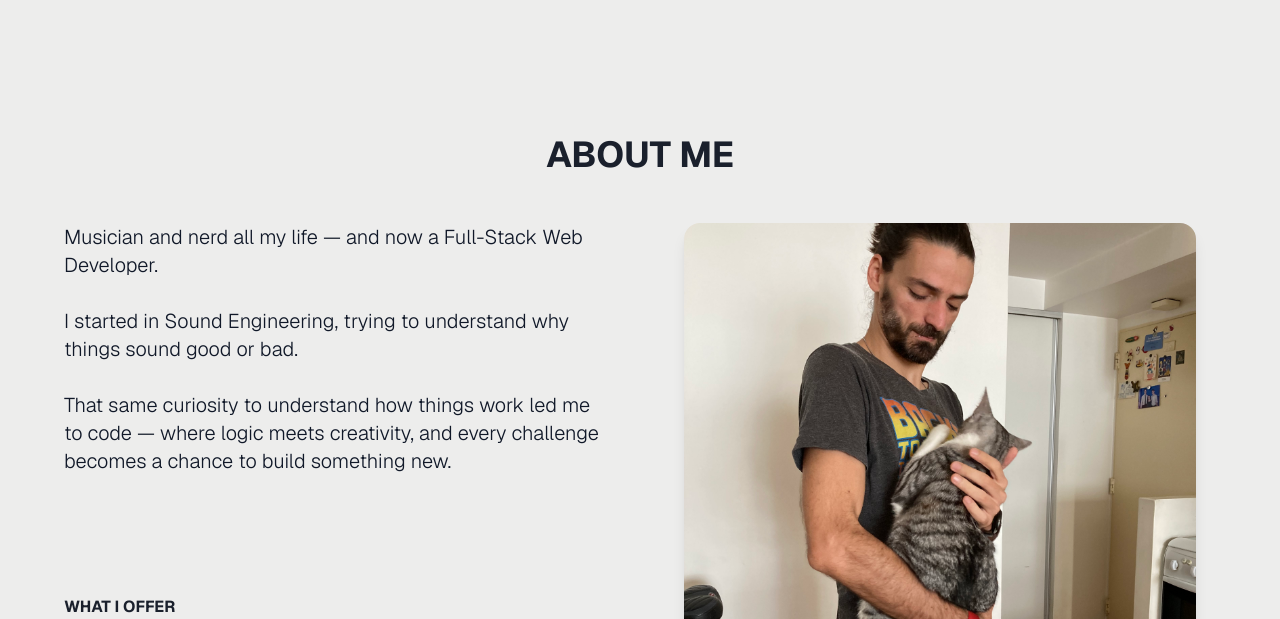
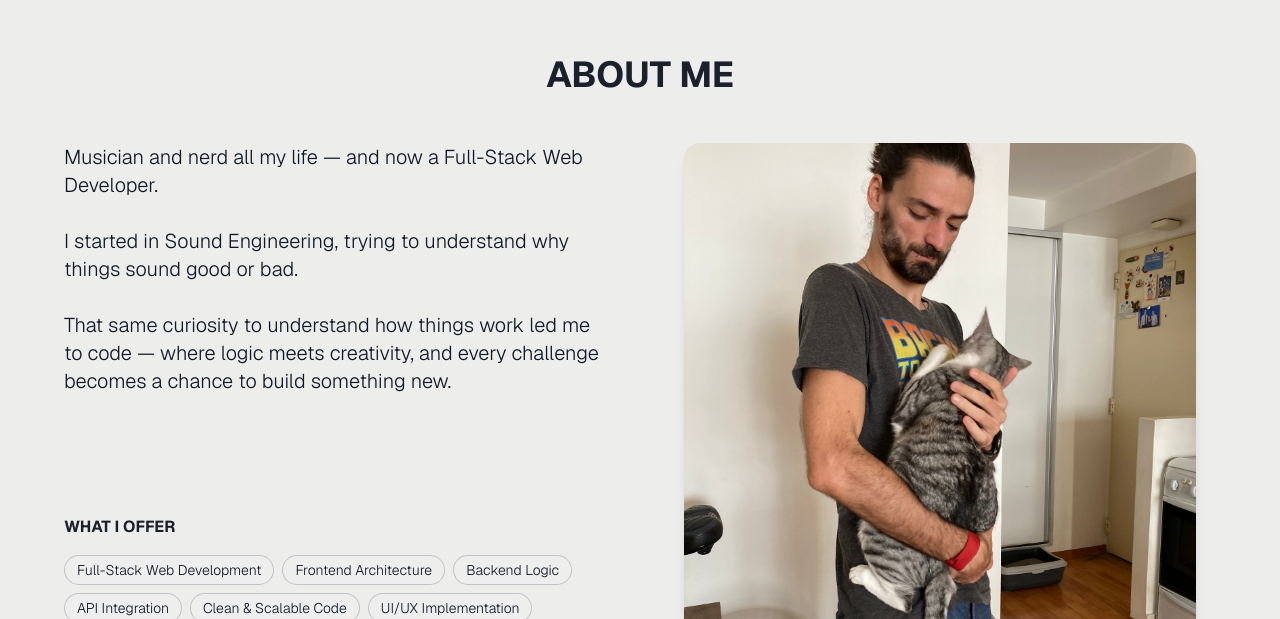
Before and after one commit to DiegoBottegoni/diegobottegoni.github.io, a React (Vite) app: page / in a window 1280 px wide. Shown: the part 1281-1900 px from the top of the page. Built offline with nearby package versions, Linux system fonts and the light colour scheme.

Commit message:
about mt fixed

```diff
--- a/src/presentation/pages/About/About.tsx
+++ b/src/presentation/pages/About/About.tsx
@@ -12,7 +12,7 @@ export default function AboutPage() {
 
 
     return (
-        <section className="w-full px-4 py-24 sm:py-48 bg-primary-d text-foreground">
+        <section className="w-full px-4 pb-24 sm:pb-48 pt-18 sm:pt-28 bg-primary-d text-foreground">
             <div className="max-w-6xl mx-auto flex flex-col gap-12">
                 {/* Título animado */}
                 <motion.h2
```
